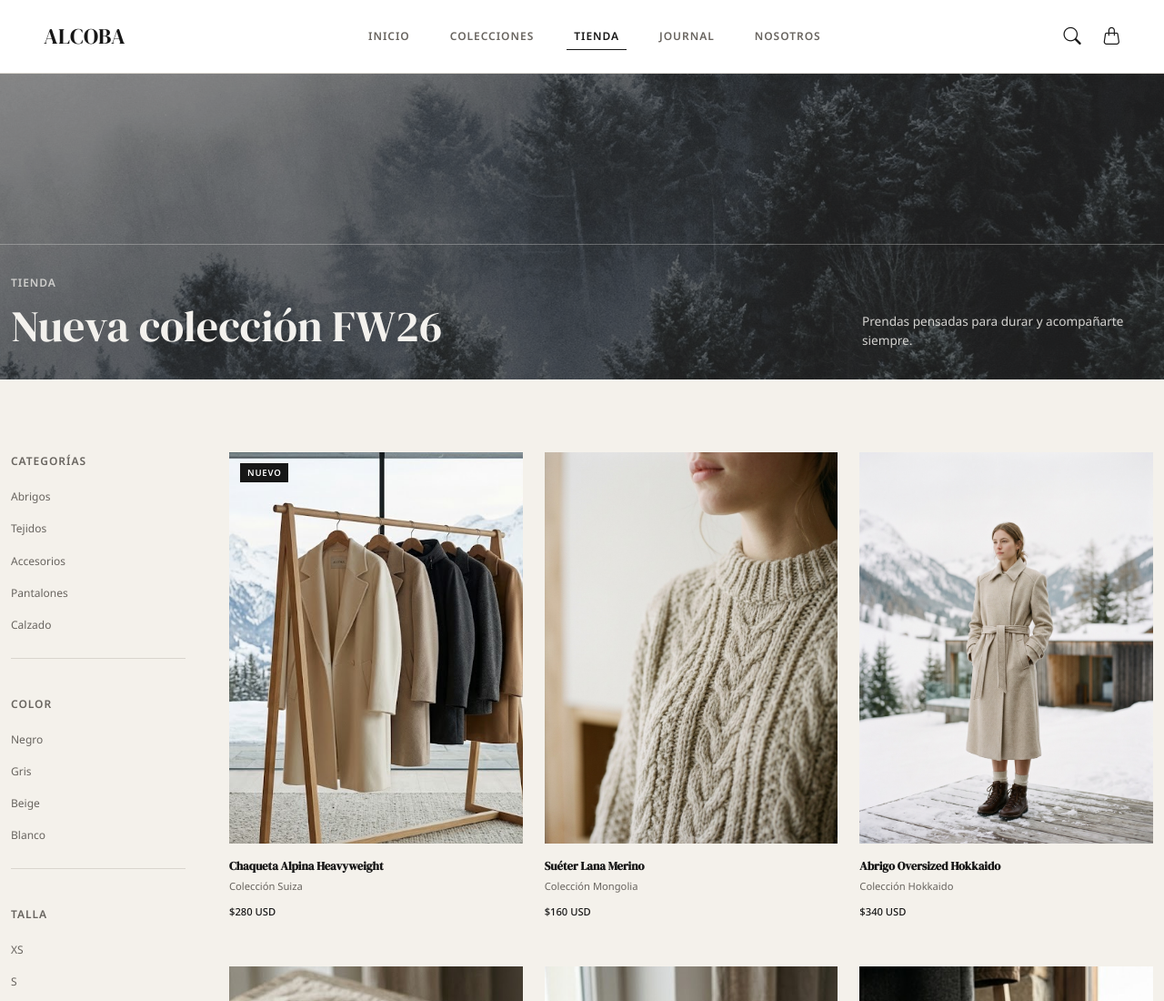
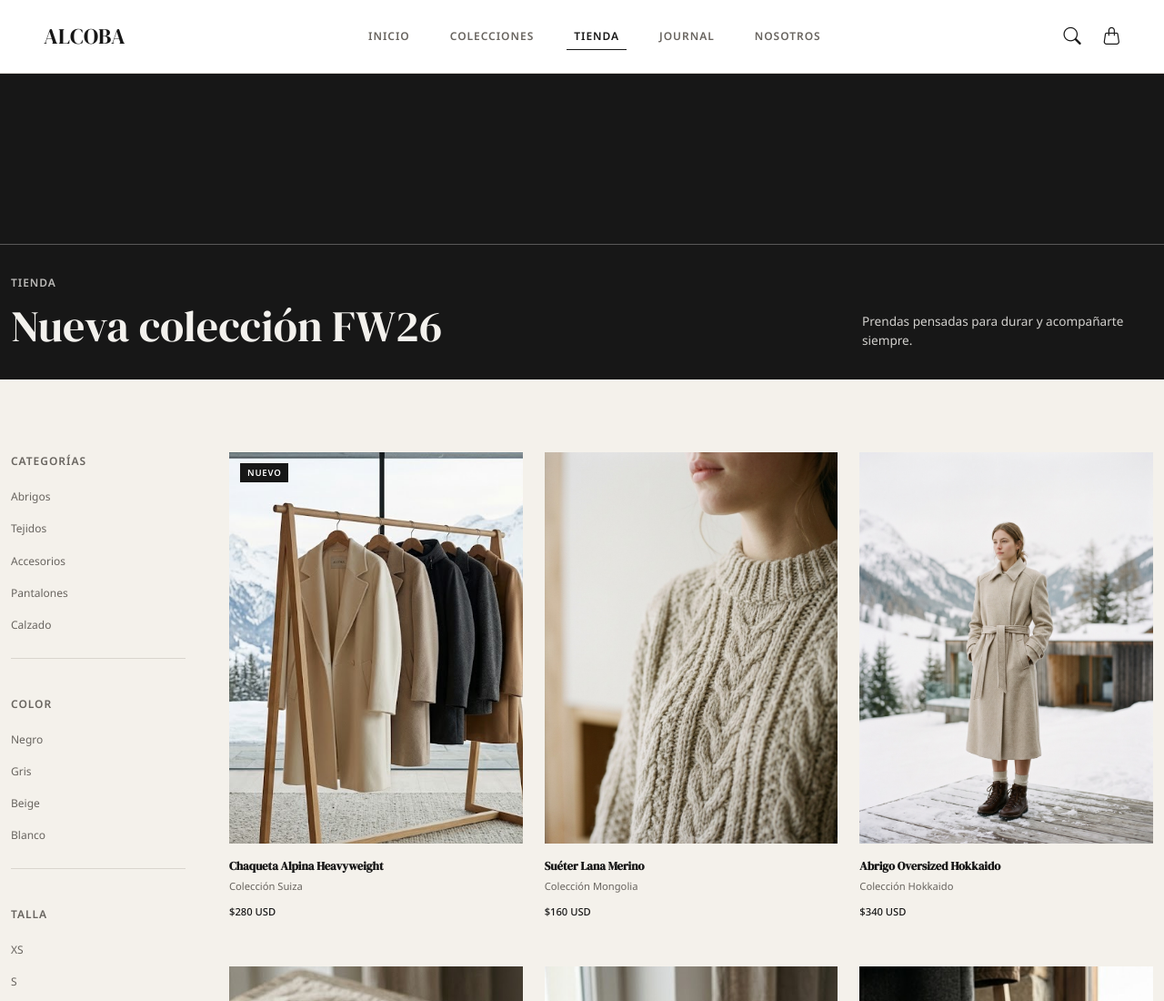
Before and after one commit to jonnschenk/Alcoba, a website: page pages/shop.html in a window 1280 px wide. Shown: the top 1100 px of the page at 91% size. Drawn offline with nearby package versions, Linux system fonts and the light colour scheme.

Commit message:
HTML y CSS listos

```diff
--- a/scss/pages/_about.scss
+++ b/scss/pages/_about.scss
@@ -10,7 +10,7 @@
   min-height: 100vh;
   overflow: hidden;
   background-color: vars.$color-text;
-  background-image: url("../../assets/images/nosotros.jpg");
+  background-image: url("../../assets/images/unplash3.jpg");
   background-size: cover;
   background-position: center;
 }
--- a/scss/pages/_tienda.scss
+++ b/scss/pages/_tienda.scss
@@ -9,9 +9,6 @@
   min-height: 42vh;
   overflow: hidden;
   background-color: vars.$color-text;
-  background-image: url("../../assets/images/alcoba.jpg");
-  background-size: cover;
-  background-position: center;
   filter: grayscale(0.4);
 }
 
```
Also changed, not shown: styles/main.css, 1 other file.
